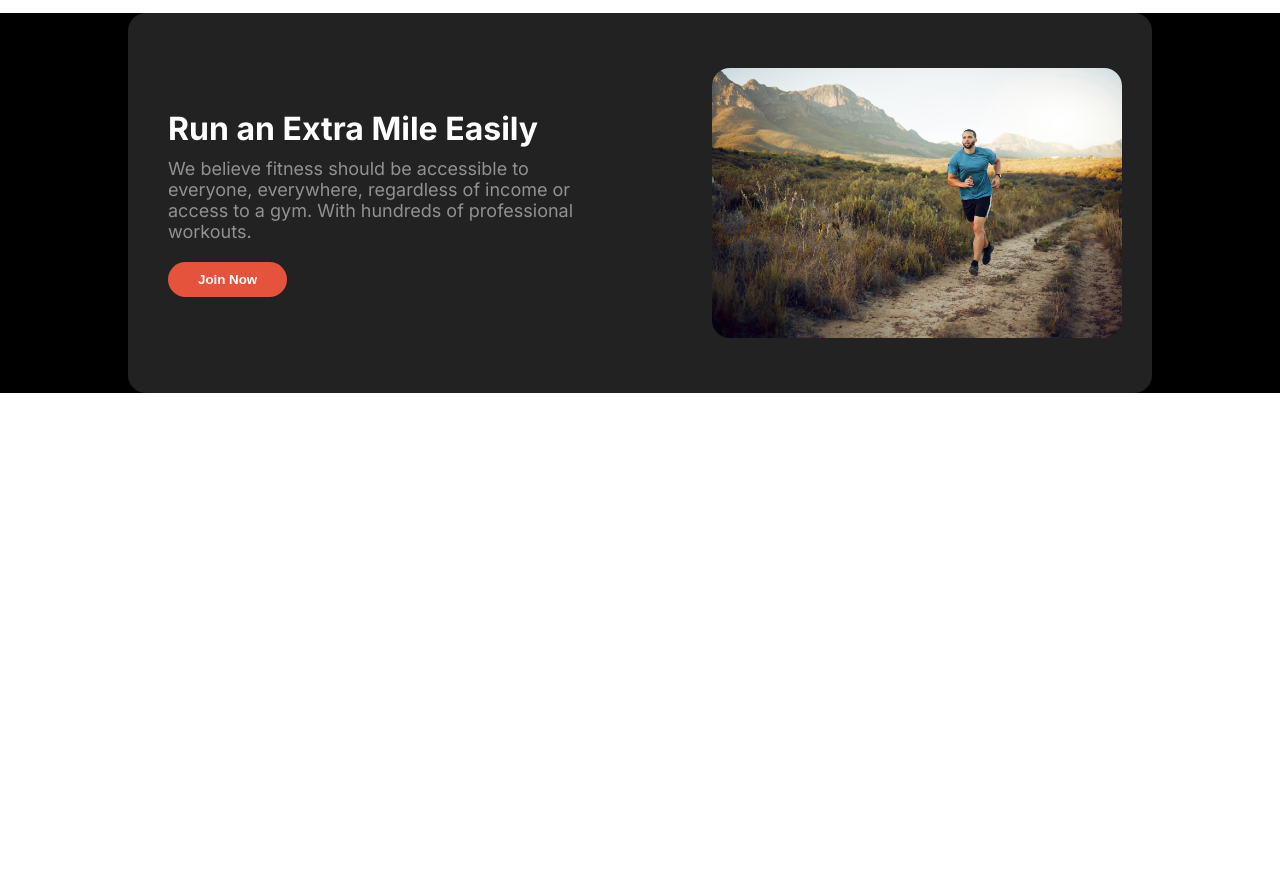
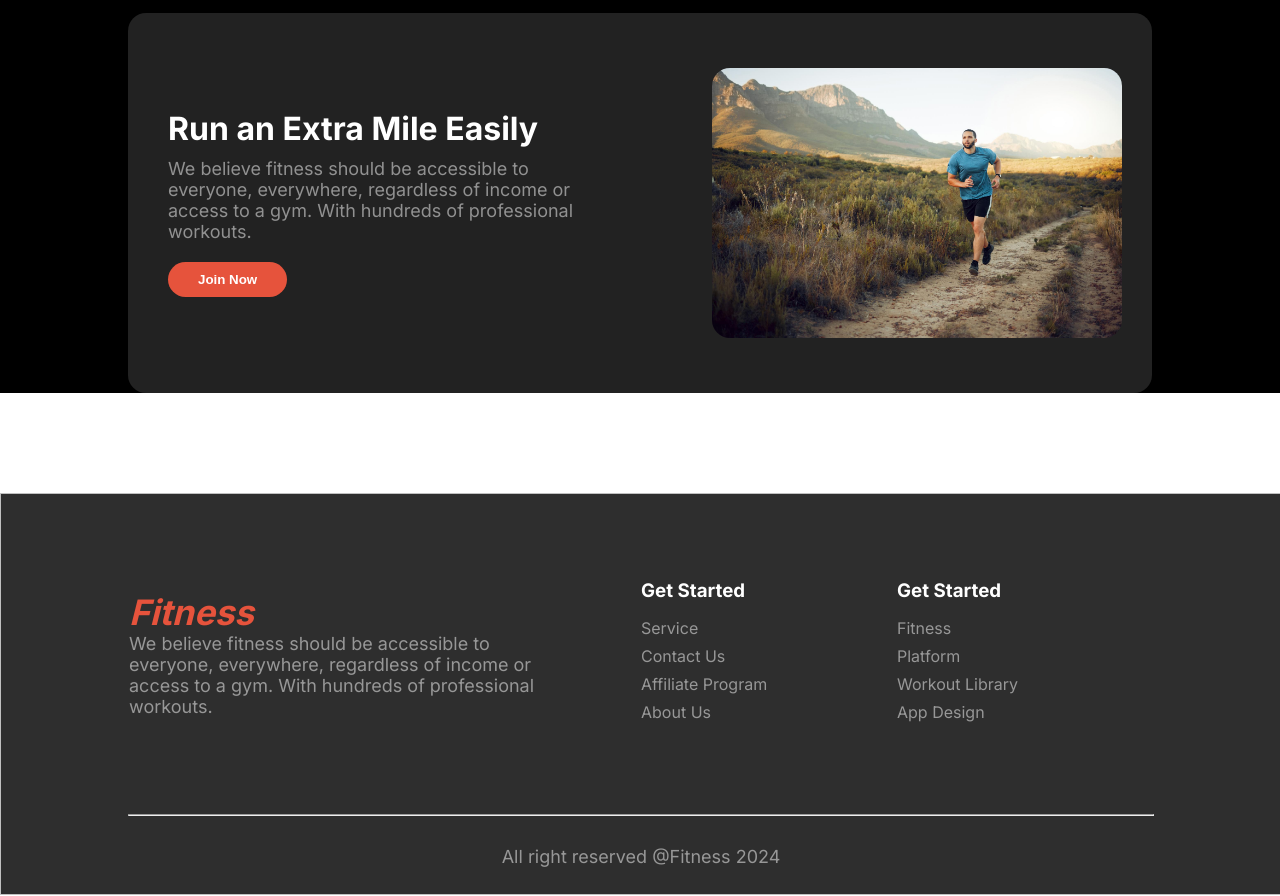
Before and after one commit to annika02/fitness-site-assignment-2, a plain HTML site: page index.html in a window 1280 px wide. Shown: the part 1554-2450 px from the top of the page. Before the commit the page ends 1957 px from the top, so only its background shows below. Drawn offline with Linux system fonts and the light colour scheme; a web font is replaced by a local one.

Commit message:
added footer

```diff
--- a/design files/responsive.css
+++ b/design files/responsive.css
@@ -1,6 +1,7 @@
 /* small device */
 @media screen and (max-width:576px){
     /* header part  */
+
     .header{
         height: auto;
     }
@@ -22,8 +23,8 @@
     }
 
     .top {
-        top: 150px;
-        left: 280px;
+        top: 300px;
+        left: 150px;
     }
 
     .bottom {
@@ -37,11 +38,11 @@
     .habits-card-container{
 
         grid-template-columns: repeat(1,1fr);
-        margin-top: 80px;
+        margin-top: 50px;
     }
 
     .card{
-        margin-top: 50px;
+        margin-top: 25px;
     }
 
 
@@ -63,8 +64,25 @@
 
 
 
+    /* footer */
+    .footer-container{
+        height: auto;
+    }
+    .footer-title-text{
+        flex-direction: column;
+    }
+    .footer-title-text-p1{
+        width: 100%;
+        margin-bottom: 10px;
+    }
 
+    .footer-title-text-p2-container{
+        flex-direction: column;
+    }
 
+    .copyright{
+        padding: 1rem;
+    }
 
 
 
@@ -78,6 +96,7 @@
 /* medium device */
 
 @media screen and (min-width:576px) and (max-width:992px) {
+
     .header{
         height: auto;
     }
@@ -99,8 +118,8 @@
     }
 
     .top {
-        top: 150px;
-        left: 500px;
+        top: 0px;
+        /* left: 200px; */
     }
 
     .bottom {
@@ -128,14 +147,23 @@
         height: auto;
     }
 
-    .Running-image img{
-        height: auto;
-
-    }
 
 
 
 
-
+    /* footer */
+    .footer-container{
+        height: auto;
+    }
+    .footer-title-text{
+        flex-direction: column;
+    }
+    .footer-title-text-p1,.footer-title-text-p2-container{
+        width: 100%;
+        margin-top: 15px;
+    }
+    .copyright{
+        padding: 1rem;
+    }
 
 }
--- a/design files/style.css
+++ b/design files/style.css
@@ -194,11 +194,13 @@ p{
 
 
 /* end banner */
-
+main{
+    color: white;
+    background-color: #000000;
+}
 section{
     margin-top: 100px;
-    color: white;
-    background-color: #000000;
+
 }
 
 .habits-container{
@@ -284,3 +286,99 @@ section{
     width: 100%;
     border-radius: 18px;
 }
+
+
+
+
+
+
+
+
+
+
+
+
+
+
+
+
+
+
+
+
+
+
+
+/* footer */
+
+.footer-container{
+    width: 100%;
+    height: 400px;
+    border: 1px solid silver;
+    background-color: #2e2e2e;
+    margin-top: 100px;
+}
+
+.footer-title-text{
+    width: 80%;
+    height: 80%;
+    margin: 0 auto;
+    display: flex;
+    justify-content: space-between;
+}
+.footer-title-text-p1{
+    width: 40%;
+    height: 100%;
+    display: flex;
+    flex-direction: column;
+    justify-content: center;
+}
+.footer-title-text-p1 h3{
+    font-size: 35px;
+}
+.footer-title-text-p2-container{
+    width: 50%;
+    height: 100%;
+    padding-left: 0.5rem;
+    display: flex;
+}
+.footer-title-text-p2{
+    width: 50%;
+    height: 100%;
+    display: flex;
+    flex-direction: column;
+    justify-content: center;
+}
+.footer-title-text-p2 h3 {
+    margin: 0 0 1rem 0;
+    color: #fff;
+}
+
+.footer-title-text-p2 ul {
+    list-style: none;
+    padding: 0;
+}
+
+.footer-title-text-p2 ul li {
+    margin-bottom: 0.5rem;
+}
+
+.footer-title-text-p2 ul li a {
+    color:  rgba(255, 255, 255, 0.5);
+    text-decoration: none;
+    transition: color 0.3s;
+}
+
+hr{
+    width: 80%;
+    margin: 0 auto;
+}
+.copyright{
+    width: 80%;
+    height: 20%;
+    margin: 0 auto;
+    text-align: center;
+    display: flex;
+    align-items: center;
+    justify-content: center;
+}
--- a/index.html
+++ b/index.html
@@ -69,7 +69,7 @@
     </header>
 
     <main>
-
+        <!-- habit section -->
         <section>
             <div class="habits-container">
                 <div class="habits-text">
@@ -128,7 +128,7 @@
                 </div>
             </div>
         </section>
-
+        <!-- running section -->
         <section>
             <div class="Running">
                 <div class="Running-content">
@@ -141,14 +141,50 @@
                 </div>
         </section>
 
+        <!--  -->
 
+        <section>
+
+        </section>
 
 
     </main>
 
     <footer>
+        <div class="footer-container">
+            <div class="footer-title-text">
+                <div class="footer-title-text-p1">
+                    <h3 class="color-1"><i>Fitness</i></h3>
+                    <p>We believe fitness should be accessible to everyone, everywhere, regardless of income or access to a gym. With hundreds of professional workouts.</p>
+                </div>
+               <div class="footer-title-text-p2-container">
+                <div class="footer-title-text-p2">
+                    <h3>Get Started</h3>
+                        <ul>
+                            <li><a href="#">Service</a></li>
+                            <li><a href="#">Contact Us</a></li>
+                            <li><a href="#">Affiliate Program</a></li>
+                            <li><a href="#">About Us</a></li>
+                        </ul>
+                </div>
+                <div class="footer-title-text-p2">
+                    <h3>Get Started</h3>
+                        <ul>
+                            <li><a href="#">Fitness</a></li>
+                            <li><a href="#">Platform</a></li>
+                            <li><a href="#">Workout Library</a></li>
+                            <li><a href="#">App Design</a></li>
+                        </ul>
+                    </div>
+               </div>
+                </div>
+                <hr class="color-2">
+            <div class="copyright">
+                <p> All right reserved @Fitness 2024</p>
+            </div>
+            </div>
+    </footer>
 
-    </footer>
 
 </body>
 </html>
```
